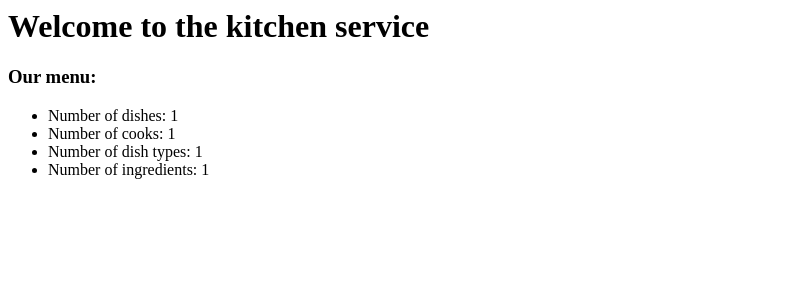
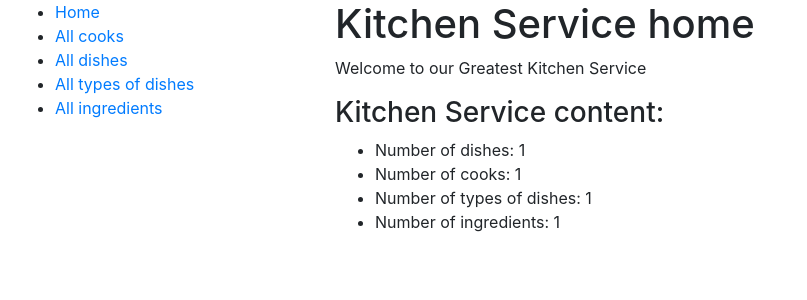
Before and after one commit to Iago-pixel/kitchen-service-mate, a Django app: template templates/menu/index.html in a window 1280 px wide. Shown: the top 300 px of the page, without its empty margins (0-807 px from the left). Run offline with Django 5.2, Linux system fonts and the light colour scheme; the template is opened without the code that fills it: most values are stand-ins (such as "Sample title", 1, 10 or a date in 2020).

Commit message:
feat: redesign index view with Bootstrap layout and improved structure

```diff
--- a/templates/menu/index.html
+++ b/templates/menu/index.html
@@ -1,10 +1,45 @@
-<html>
-  <h1>Welcome to the kitchen service</h1>
-  <h3>Our menu:</h3>
-  <ul>
-    <li>Number of dishes: {{ num_dishes }}</li>
-    <li>Number of cooks: {{ num_cooks }}</li>
-    <li>Number of dish types: {{ num_dish_types }}</li>
-    <li>Number of ingredients: {{ num_ingredients }}</li>
-  </ul>
+<!DOCTYPE "html">
+<html lang="en">
+  <head>
+    <meta charset="UTF-8" />
+    <meta name="viewport" content="width=device-width, initial-scale=1.0" />
+    <title>Kitchen Service Menu</title>
+    <link rel="stylesheet" href="https://cdn.jsdelivr.net/npm/bootstrap@4.6.2/dist/css/bootstrap.min.css" integrity="sha384-xOolHFLEh07PJGoPkLv1IbcEPTNtaed2xpHsD9ESMhqIYd0nLMwNLD69Npy4HI+N" crossorigin="anonymous">
+  </head>
+  <body>
+    <div class="container-fluid">
+      <div class="row">
+        <div class="col-sm-3">
+          <ul>
+            <li>
+              <a href="{% url 'menu:index' %}">Home</a>
+            </li>
+            <li>
+              <a href="#">All cooks</a>
+            </li>
+            <li>
+              <a href="#">All dishes</a>
+            </li>
+            <li>
+              <a href="#">All types of dishes</a>
+            </li>
+            <li>
+              <a href="#">All ingredients</a>
+            </li>
+          </ul>
+        </div>
+        <div class="col-sm-9">
+          <h1>Kitchen Service home</h1>
+          <p>Welcome to our Greatest Kitchen Service</p>
+          <h3>Kitchen Service content:</h3>
+          <ul>
+            <li>Number of dishes: {{ num_dishes }}</li>
+            <li>Number of cooks: {{ num_cooks }}</li>
+            <li>Number of types of dishes: {{ num_types_of_dishes }}</li>
+            <li>Number of ingredients: {{ num_ingredients }}</li>
+          </ul>
+        </div>
+      </div>
+    </div>
+  </body>
 </html>
```
